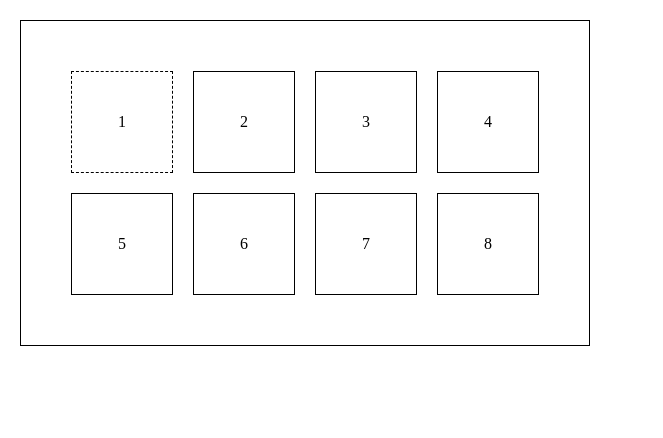
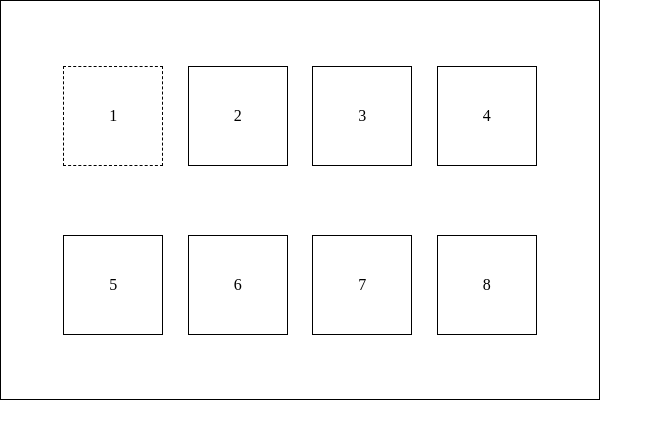
Before and after one commit to wildcatco/react-select-items, a React (Vite) app: page / in a window 1280 px wide. Shown: the top 438 px of the page, without its empty margins (0-663 px from the left). Built offline with nearby package versions, Linux system fonts and the light colour scheme.

Commit message:
feat: drag select

```diff
--- a/src/components/Card.module.css
+++ b/src/components/Card.module.css
@@ -5,6 +5,7 @@
   display: flex;
   justify-content: center;
   align-items: center;
+  user-select: none;
 }
 
 .selected {
--- a/src/components/CardGrid.module.css
+++ b/src/components/CardGrid.module.css
@@ -1,9 +1,14 @@
+.wrapper {
+  width: 600px;
+  height: 400px;
+  border: 1px solid #000;
+}
+
 .grid {
-  display: grid;
-  grid-template-columns: repeat(4, 1fr);
-  width: fit-content;
-  gap: 20px;
-  padding: 50px;
-  border: 1px solid #000;
-  margin: 20px;
+  display: flex;
+  flex-wrap: wrap;
+  justify-content: space-around;
+  align-content: space-around;
+  height: 100%;
+  padding: 30px 50px;
 }
--- a/src/components/CardGrid.tsx
+++ b/src/components/CardGrid.tsx
@@ -24,6 +24,7 @@ export default function CardGrid() {
   };
 
   return (
+    <div className={styles.wrapper}>
       <SelectArea
         onSelect={handleSelect}
         onUnselect={handleUnselect}
@@ -41,5 +42,6 @@ export default function CardGrid() {
           ))}
         </div>
       </SelectArea>
+    </div>
   );
 }
--- /dev/null
+++ b/src/components/react-select-items/DragBox.tsx
@@ -0,0 +1,25 @@
+import { useSetRecoilState } from 'recoil';
+import { dragBoxElementState } from './states';
+
+interface DragBoxProps {
+  position: { x: number; y: number };
+  size: { width: number; height: number };
+}
+
+export default function DragBox({ position, size }: DragBoxProps) {
+  const setDragBoxElement = useSetRecoilState(dragBoxElementState);
+
+  return (
+    <div
+      ref={setDragBoxElement}
+      style={{
+        position: 'fixed',
+        border: '1px solid gray',
+        left: position.x,
+        top: position.y,
+        width: size.width,
+        height: size.height,
+      }}
+    />
+  );
+}
--- /dev/null
+++ b/src/components/react-select-items/Select.module.css
@@ -0,0 +1,4 @@
+.wrapper {
+  width: 100%;
+  height: 100%;
+}
--- a/src/components/react-select-items/Select.tsx
+++ b/src/components/react-select-items/Select.tsx
@@ -5,16 +5,19 @@ import {
   selectionOptionsState,
 } from './states';
 import { useEffect, useRef } from 'react';
+import DragBox from './DragBox';
+import styles from './Select.module.css';
+import useDragSelect from './useDragSelect';
 
 interface SelectHooksProps {
   useCtrl: boolean;
   useShift: boolean;
   useCtrlShift: boolean;
   useDrag: boolean;
-  useShiftDrag: boolean;
   onSelect: (index: number) => void;
   onUnselect: (index: number) => void;
   onFocus: (index: number) => void;
+  children: React.ReactNode;
 }
 
 export default function Select({
@@ -22,15 +25,16 @@ export default function Select({
   useShift,
   useCtrlShift,
   useDrag,
-  useShiftDrag,
   onSelect,
   onUnselect,
   onFocus,
+  children,
 }: SelectHooksProps) {
   const setSelectionOptions = useSetRecoilState(selectionOptionsState);
   const selectedIndexes = useRecoilValue(selectedIndexesState);
   const prevSelectedIndexesRef = useRef<number[]>(selectedIndexes);
   const focusedIndex = useRecoilValue(focusedIndexState);
+  const { wrapperRef, dragBoxPosition, dragBoxSize } = useDragSelect();
 
   useEffect(() => {
     setSelectionOptions({
@@ -38,16 +42,8 @@ export default function Select({
       useShift,
       useCtrlShift,
       useDrag,
-      useShiftDrag,
     });
-  }, [
-    useCtrl,
-    useShift,
-    useCtrlShift,
-    useDrag,
-    useShiftDrag,
-    setSelectionOptions,
-  ]);
+  }, [useCtrl, useShift, useCtrlShift, useDrag, setSelectionOptions]);
 
   useEffect(() => {
     const prevSelectedIndexes = prevSelectedIndexesRef.current;
@@ -69,5 +65,15 @@ export default function Select({
     prevSelectedIndexesRef.current = selectedIndexes;
   }, [onSelect, onUnselect, selectedIndexes, focusedIndex, onFocus]);
 
-  return null;
+  return (
+    <div ref={wrapperRef} className={styles.wrapper}>
+      {dragBoxPosition && dragBoxSize && (
+        <DragBox
+          position={{ x: dragBoxPosition.x, y: dragBoxPosition.y }}
+          size={{ width: dragBoxSize.width, height: dragBoxSize.height }}
+        />
+      )}
+      {children}
+    </div>
+  );
 }
--- a/src/components/react-select-items/SelectArea.tsx
+++ b/src/components/react-select-items/SelectArea.tsx
@@ -14,7 +14,6 @@ export default function SelectArea({
   useShift = true,
   useCtrlShift = true,
   useDrag = true,
-  useShiftDrag = false,
   onSelect,
   onUnselect,
   onFocus,
@@ -27,12 +26,12 @@ export default function SelectArea({
         useShift={useShift}
         useCtrlShift={useCtrlShift}
         useDrag={useDrag}
-        useShiftDrag={useShiftDrag}
         onSelect={onSelect}
         onUnselect={onUnselect}
         onFocus={onFocus}
-      />
-      {children}
+      >
+        {children}
+      </Select>
     </RecoilRoot>
   );
 }
--- a/src/components/react-select-items/Selectable.tsx
+++ b/src/components/react-select-items/Selectable.tsx
@@ -1,10 +1,13 @@
-import { useRecoilState, useRecoilValue } from 'recoil';
+import { useRecoilState, useRecoilValue, useSetRecoilState } from 'recoil';
 import {
+  dragBoxElementState,
   focusedIndexState,
+  isDraggingState,
   selectedIndexesState,
   selectionOptionsState,
 } from './states';
 import useSelect from './useSelect';
+import { useEffect, useRef } from 'react';
 
 interface SelectableProps {
   index: number;
@@ -18,10 +21,15 @@ export default function Selectable({ index, children }: SelectableProps) {
     selectionOptionsState
   );
   const selectedIndexes = useRecoilValue(selectedIndexesState);
+  const dragBoxElement = useRecoilValue(dragBoxElementState);
+  const ref = useRef<HTMLDivElement>(null);
+  const setIsDragging = useSetRecoilState(isDraggingState);
 
   const isSelected = selectedIndexes.includes(index);
 
   const handleMouseDown = (e: React.MouseEvent<HTMLDivElement>) => {
+    setIsDragging(false);
+
     if (useCtrl && e.ctrlKey && !e.shiftKey) {
       if (isSelected) {
         unselect(index);
@@ -39,5 +47,43 @@ export default function Selectable({ index, children }: SelectableProps) {
     setFocusedIndex(index);
   };
 
-  return <div onMouseDown={handleMouseDown}>{children}</div>;
+  useEffect(() => {
+    const selectableElement = ref.current;
+
+    const handleMouseMove = () => {
+      if (!dragBoxElement || !selectableElement) {
+        return;
+      }
+
+      const dragBoxRect = dragBoxElement.getBoundingClientRect();
+      const selectableRect = selectableElement.getBoundingClientRect();
+
+      const isOverlapping = !(
+        dragBoxRect.right < selectableRect.left ||
+        dragBoxRect.left > selectableRect.right ||
+        dragBoxRect.bottom < selectableRect.top ||
+        dragBoxRect.top > selectableRect.bottom
+      );
+
+      if (isOverlapping && !isSelected) {
+        select(index);
+      } else if (!isOverlapping && isSelected) {
+        unselect(index);
+      }
+    };
+
+    if (dragBoxElement) {
+      window.addEventListener('mousemove', handleMouseMove);
+    }
+
+    return () => {
+      window.removeEventListener('mousemove', handleMouseMove);
+    };
+  }, [dragBoxElement, index, isSelected, select, unselect]);
+
+  return (
+    <div ref={ref} onMouseDown={handleMouseDown}>
+      {children}
+    </div>
+  );
 }
--- a/src/components/react-select-items/states.ts
+++ b/src/components/react-select-items/states.ts
@@ -18,6 +18,15 @@ export const selectionOptionsState = atom<SelectionOptions>({
     useShift: true,
     useCtrlShift: true,
     useDrag: true,
-    useShiftDrag: false,
   },
 });
+
+export const dragBoxElementState = atom<HTMLDivElement | null>({
+  key: 'DragBoxElement',
+  default: null,
+});
+
+export const isDraggingState = atom<boolean>({
+  key: 'IsDragging',
+  default: false,
+});
--- a/src/components/react-select-items/types.ts
+++ b/src/components/react-select-items/types.ts
@@ -3,5 +3,4 @@ export type SelectionOptions = {
   useShift?: boolean;
   useCtrlShift?: boolean;
   useDrag?: boolean;
-  useShiftDrag?: boolean;
 };
--- /dev/null
+++ b/src/components/react-select-items/useDragSelect.ts
@@ -0,0 +1,122 @@
+import { useCallback, useEffect, useRef, useState } from 'react';
+import { useRecoilState } from 'recoil';
+import { isDraggingState } from './states';
+
+export default function useDragSelect() {
+  const [isDragging, setIsDragging] = useRecoilState(isDraggingState);
+  const [dragStartPoint, setDragStartPoint] = useState<{
+    x: number;
+    y: number;
+  } | null>(null);
+  const [dragBoxPosition, setDragBoxPosition] = useState<{
+    x: number;
+    y: number;
+  } | null>(null);
+  const [dragBoxSize, setDragBoxSize] = useState<{
+    width: number;
+    height: number;
+  } | null>(null);
+
+  const wrapperRef = useRef<HTMLDivElement>(null);
+  const rectRef = useRef<DOMRect | null>(null);
+
+  const handleMouseMove = useCallback(
+    (e: MouseEvent) => {
+      if (!isDragging || !dragStartPoint || !rectRef.current) return;
+
+      const dragEndPoint = {
+        x: Math.max(
+          rectRef.current.left,
+          Math.min(e.clientX, rectRef.current.right)
+        ),
+        y: Math.max(
+          rectRef.current.top,
+          Math.min(e.clientY, rectRef.current.bottom)
+        ),
+      };
+
+      setDragBoxPosition(
+        calculateDragBoxPosition({
+          dragStartPoint,
+          dragEndPoint,
+        })
+      );
+      setDragBoxSize(
+        calculateDragBoxSize({
+          dragStartPoint,
+          dragEndPoint,
+        })
+      );
+    },
+    [dragStartPoint, isDragging]
+  );
+
+  const handleMouseUp = useCallback(() => {
+    setIsDragging(false);
+    setDragStartPoint(null);
+    setDragBoxPosition(null);
+    setDragBoxSize(null);
+  }, []);
+
+  const handleMouseDown = (e: MouseEvent) => {
+    if (!wrapperRef.current) return;
+
+    setIsDragging(true);
+
+    const rect = wrapperRef.current.getBoundingClientRect();
+    rectRef.current = rect;
+
+    const startPoint = {
+      x: Math.max(rect.left, Math.min(e.clientX, rect.right)),
+      y: Math.max(rect.top, Math.min(e.clientY, rect.bottom)),
+    };
+    setDragStartPoint(startPoint);
+  };
+
+  useEffect(() => {
+    wrapperRef.current?.addEventListener('mousedown', handleMouseDown);
+
+    if (isDragging) {
+      window.addEventListener('mousemove', handleMouseMove);
+      window.addEventListener('mouseup', handleMouseUp);
+    }
+
+    return () => {
+      wrapperRef.current?.removeEventListener('mousedown', handleMouseDown);
+      window.removeEventListener('mousemove', handleMouseMove);
+      window.removeEventListener('mouseup', handleMouseUp);
+    };
+  }, [isDragging, handleMouseMove, handleMouseUp, handleMouseDown]);
+
+  return {
+    wrapperRef,
+    dragBoxPosition,
+    dragBoxSize,
+  };
+}
+
+function calculateDragBoxPosition({
+  dragStartPoint,
+  dragEndPoint,
+}: {
+  dragStartPoint: { x: number; y: number };
+  dragEndPoint: { x: number; y: number };
+}) {
+  return {
+    x: Math.min(dragStartPoint.x, dragEndPoint.x),
+    y: Math.min(dragStartPoint.y, dragEndPoint.y),
+  };
+}
+
+function calculateDragBoxSize({
+  dragStartPoint,
+  dragEndPoint,
+}: {
+  dragStartPoint: { x: number; y: number };
+  dragEndPoint: { x: number; y: number };
+}) {
+  return {
+    width: Math.abs(dragEndPoint.x - dragStartPoint.x),
+    height: Math.abs(dragEndPoint.y - dragStartPoint.y),
+  };
+}
--- a/src/index.css
+++ b/src/index.css
@@ -1,3 +1,7 @@
+* {
+  box-sizing: border-box;
+}
+
 body {
   margin: 0;
 }
```
Lines whose indentation alone changed are shown as unchanged.
